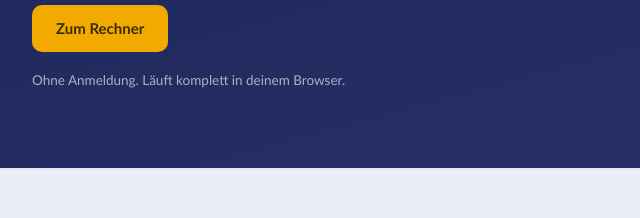
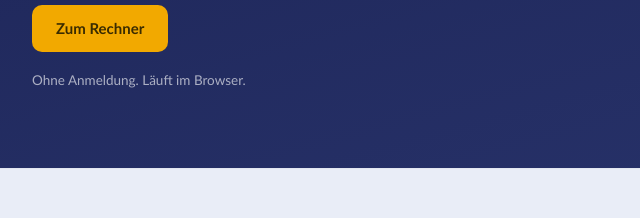
Before and after one commit to BigSchniedler/pvrechner, a plain HTML site: page index.html in a window 1280 px wide. Shown: the part 302-520 px from the top of the page, 0-640 px from the left. Drawn offline with Linux system fonts and the light colour scheme.

Commit message:
Update index.html

```diff
--- a/index.html
+++ b/index.html
@@ -171,7 +171,7 @@ footer a:hover{color:var(--navy)}
   <h1>Lohnt sich eine Solaranlage mit E-Auto für dein Zuhause?</h1>
   <p>Ein kostenloser Rechner, der mit deinen eigenen Zahlen zeigt, ob und wann sich Photovoltaik, Speicher und E-Auto für dich lohnen.</p>
   <a class="cta" href="#rechner">Zum Rechner</a>
-  <p class="sub">Ohne Anmeldung. Läuft komplett in deinem Browser.</p>
+  <p class="sub">Ohne Anmeldung. Läuft im Browser.</p>
 </div></header>
 
 <div class="toolsec">
```
